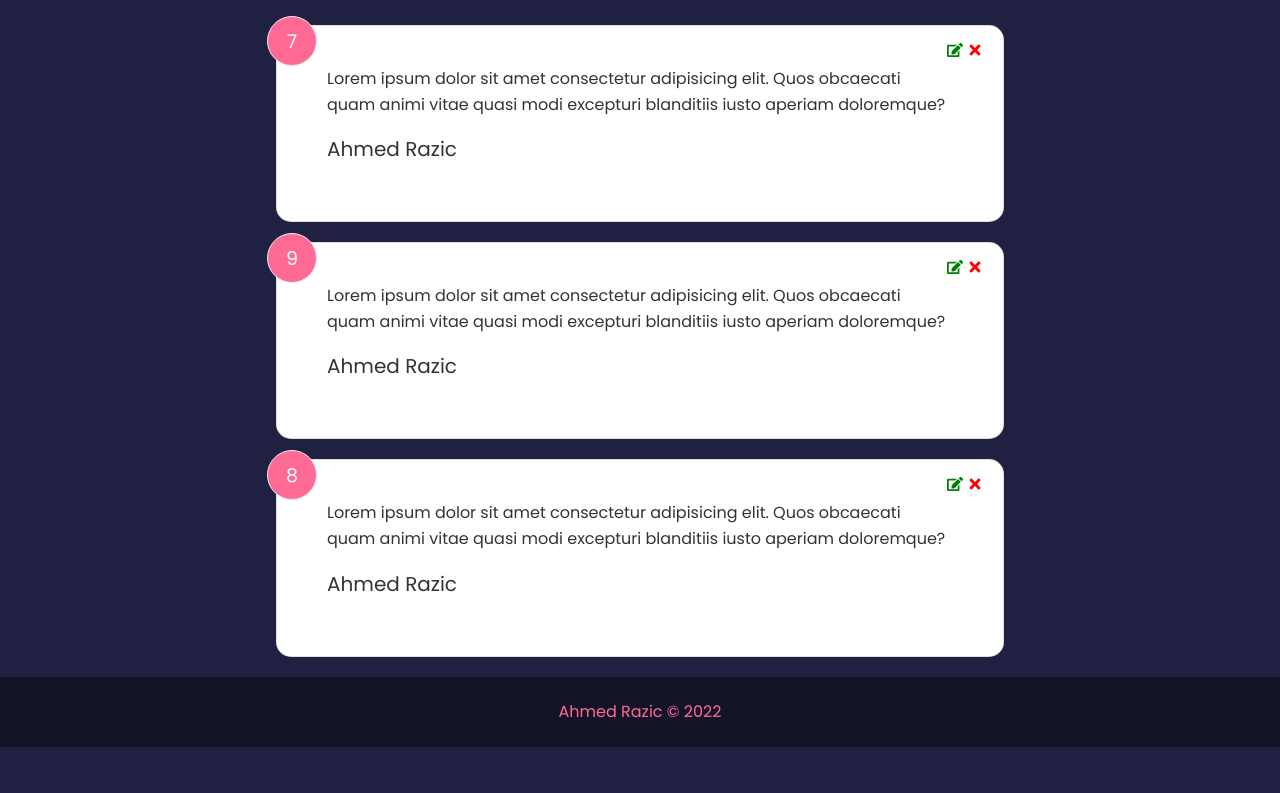
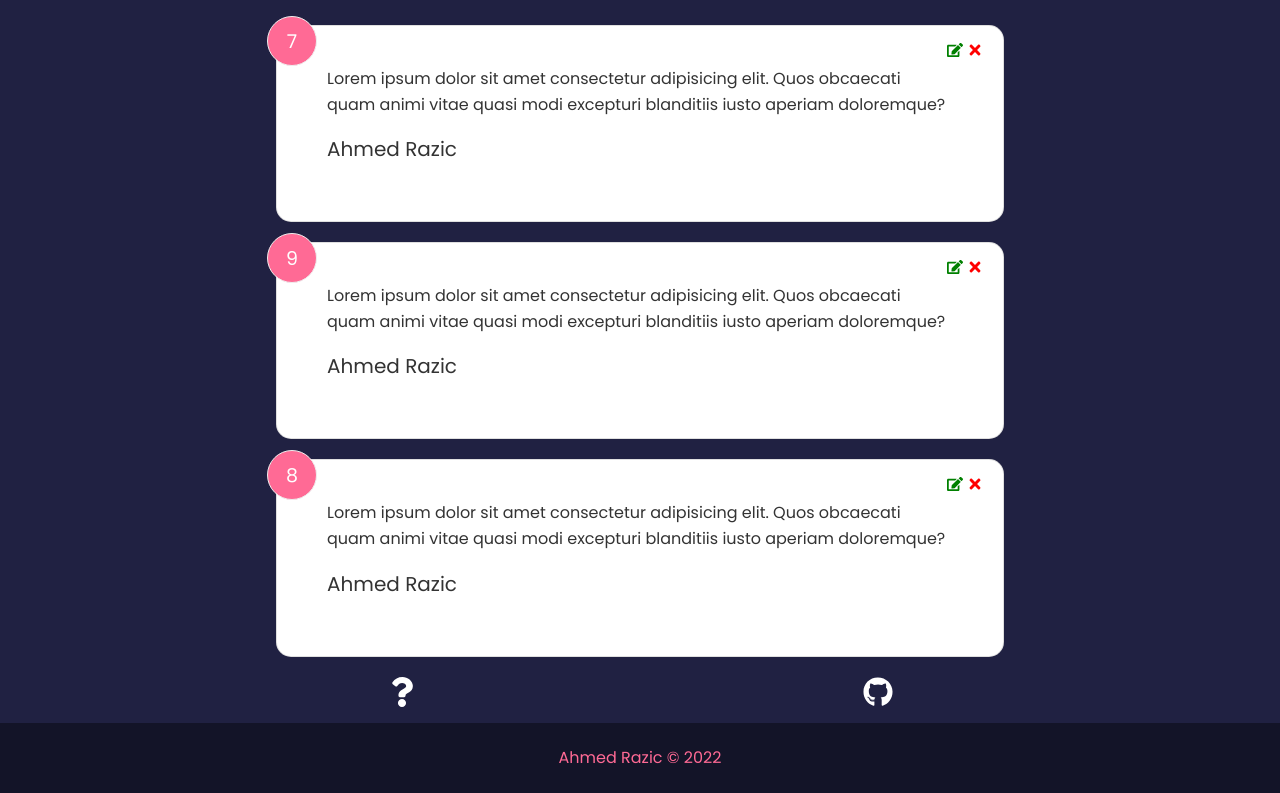
Before and after one commit to ahmed-razic/rating-comp, a React (Create React App) app: page / in a window 1280 px wide. Shown: the part 479-1272 px from the top of the page. Before the commit the page ends 1226 px from the top, so only its background shows below. Built offline with nearby package versions, Linux system fonts and the light colour scheme.

Commit message:
edited links

```diff
--- a/src/comps/Links.jsx
+++ b/src/comps/Links.jsx
@@ -1,15 +1,15 @@
-import { FaQuestion, FaPerson } from 'react-icons/fa'
+import { FaQuestion, FaGithub } from 'react-icons/fa'
 import { Link } from 'react-router-dom'
 
 function Links() {
   return (
-    <div className='about-link'>
+    <div className='about-link d-flex justify-content-around mb-3'>
       <Link to='/about'>
         <FaQuestion size={30} />
       </Link>
       <br />
       <Link to='/contact'>
-        <FaPerson size={30} />
+        <FaGithub size={30} />
       </Link>
     </div>
   )
--- a/src/pages/Home.jsx
+++ b/src/pages/Home.jsx
@@ -1,6 +1,7 @@
 import List from '../comps/List'
 import RatingStats from '../comps/RatingStats'
 import ReviewInput from '../comps/ReviewInput'
+import Links from '../comps/Links'
 
 function Home() {
   return (
@@ -9,6 +10,7 @@ function Home() {
       <ReviewInput />
       <RatingStats />
       <List />
+      <Links />
     </div>
   )
 }
```
